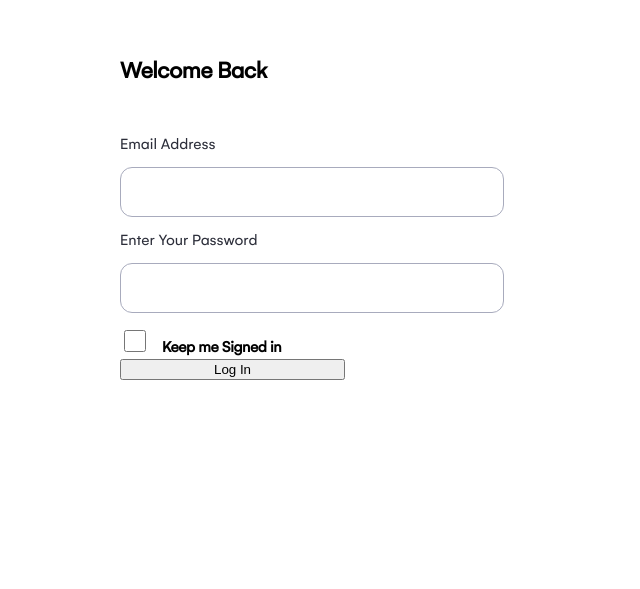
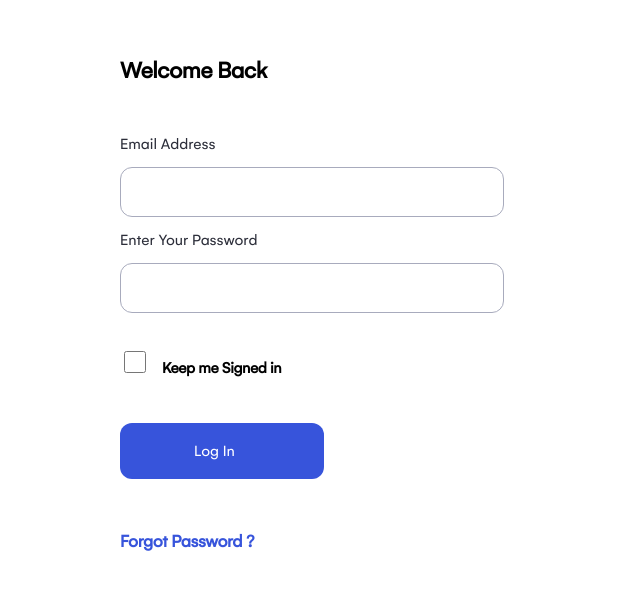
Before and after one commit to SkillBrain-com/pluto-internship, a React (Create React App) app: page / in a window 1280 px wide. Shown: the part 175-764 px from the top of the page, without its empty margins (0-640 px from the left). Built offline with nearby package versions, Linux system fonts and the light colour scheme.

Commit message:
SM-TM-36acc create button and styling, forgot password

```diff
--- a/src/components/login/Login.css
+++ b/src/components/login/Login.css
@@ -64,6 +64,8 @@ div a.input:hover{
     width: 22px;
     height: 22px;
     margin-right: 16px;
+    margin-top: 24px;
+    cursor: pointer;
 }
 
 .label-checkbox {
@@ -76,3 +78,38 @@ div a.input:hover{
     color: #000000;
     justify-content: center;
 }
+
+.form-button {
+    padding: 19px 74px;
+    gap: 10px;
+    width: 204px;
+    height: 56px;
+    left: 120px;
+    top: 606px;
+    background: #3754DB;
+    border-radius: 12px;
+    font-family: 'Gelion';
+    font-style: normal;
+    font-weight: 500;
+    font-size: 16px;
+    line-height: 19px;
+    display: flex;
+    align-items: center;
+    text-align: center;
+    color: #FFFFFF;
+    border: none;
+    margin-top: 64px;
+    cursor: pointer;
+}
+
+div a {
+    margin-top: 52px;
+    font-family: 'Gelion';
+    font-style: normal;
+    font-weight: 600;
+    font-size: 18px;
+    line-height: 22px;
+    letter-spacing: -0.02em;
+    color: #3754DB;
+    text-decoration: none;
+}
--- a/src/components/login/Login.jsx
+++ b/src/components/login/Login.jsx
@@ -45,7 +45,8 @@ const Login = () => {
                     onBlur={formik.handleBlur}
                     className="checkbox"
                 />Keep me Signed in</label>
-                <button type="submit">Log In</button>
+                <button className="form-button" type="submit">Log In</button>
+                <a href="#">Forgot Password ?</a>
             </form>
         </div>
     );
```
